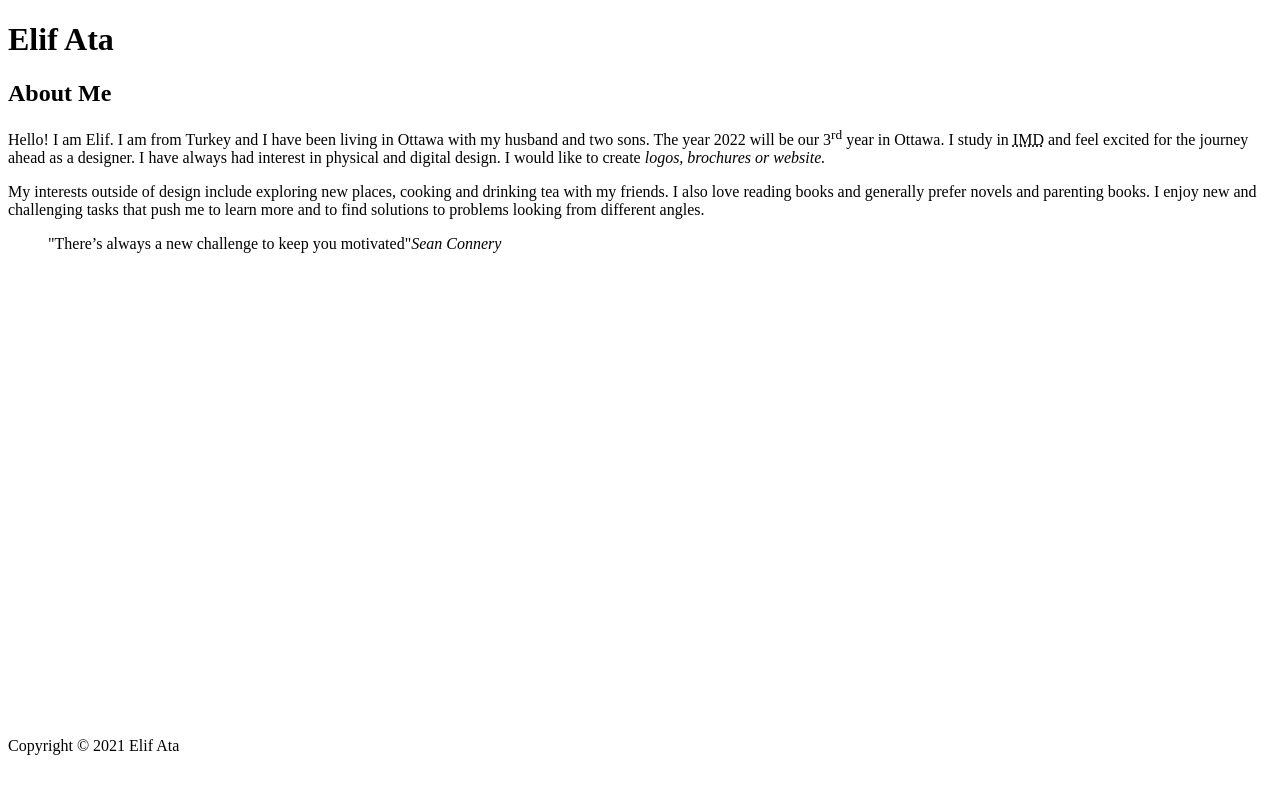
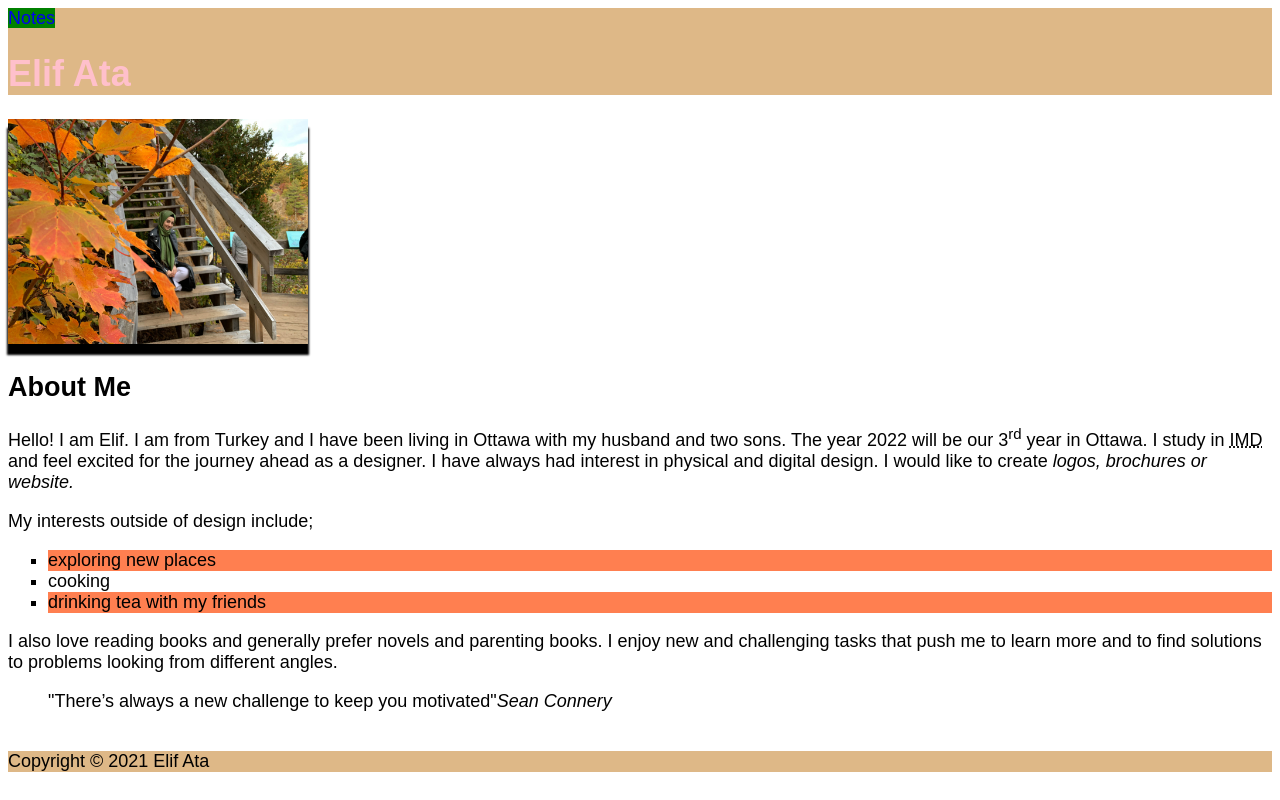
Before and after one commit to ata00003/ata00003.github.io, a plain HTML site: page html-assignment/index.html in a window 1280 px wide. Drawn offline with Linux system fonts and the light colour scheme.

Commit message:
adding style

```diff
--- /dev/null
+++ b/html-assignment/css/main.css
@@ -0,0 +1,24 @@
+body{
+    font-family:Arial, Helvetica, sans-serif;
+    font-size: 18px;
+}
+header, footer{
+    background-color: burlywood;
+}
+.site-title{
+    color: pink;
+}
+#my-image{
+    box-shadow:0 10px 2px 1px black;
+}
+li:nth-child(odd) {
+    background: coral;
+}
+a:link{
+    text-decoration: none;
+    background: green;
+    border: black;
+}
+a:hover{
+    background-color: cyan;
+}
--- a/html-assignment/index.html
+++ b/html-assignment/index.html
@@ -4,50 +4,39 @@
     <!-- Document information -->
     <meta charset="UTF-8">
     <title>Document</title>
+    <link href="css/main.css" rel="stylesheet">
   </head>
   <body>
     <!-- Document Content -->
     <header>
-         <h1>Elif Ata</h1>
+       <nav>  <a href="notes.html">Notes</a></nav>
+         <h1 class="site-title">Elif Ata</h1>
     </header>
     <main>
+      <img id="my-image" src="image/elif.jpg" alt="my photo" width="300" title="me" />
+      <article>
        <h2>About Me</h2>
         <p>Hello! I am Elif. I am from Turkey and I have been living in Ottawa with my husband and two sons.
      The year 2022 will be our 3<sup>rd</sup> year in Ottawa.
      I study in <abbr title="Interactive Media Design">IMD</abbr> and feel excited for the journey ahead as a designer.
-     I have always had interest in physical and digital design. I would like to create <em>logos, brochures or website.</em> </p>
-        <p>My interests outside of design include exploring new places, cooking and drinking tea with my friends.
-     I also love reading books and generally prefer novels and parenting books. I enjoy new and challenging tasks
-     that push me to learn more and to find solutions to problems looking from different angles.
+     I have always had interest in physical and digital design. I would like to create <em>logos, brochures or website.</em>
+        </p>
+        <p>My interests outside of design include;</p>
+          <ul style="list-style-type: square;">
+            <li>exploring new places</li>
+            <li>cooking</li>
+            <li>drinking tea with my friends</li>
+          </ul>
+         <p>I also love reading books and generally prefer novels and parenting books. I enjoy new and challenging tasks
+     that push me to learn more and to find solutions to problems looking from different angles.</p>
+
      <blockquote>"There’s always a new challenge to keep you motivated"<cite>Sean Connery</cite></blockquote>
-       </p>
+
+
+      </article>
     </main>
     <br>
-    <br>
-    <br>
-    <br>
-    <br>
-    <br>
-    <br>
-    <br>
-    <br>
-    <br>
-    <br>
-    <br>
-    <br>
-    <br>
-    <br>
-    <br>
-    <br>
-    <br>
-    <br>
-    <br>
-    <br>
-    <br>
-    <br>
-    <br>
-    <br>
-    <br>
+
 
 
 
```
Also changed, not shown: html-assignment/notes.html (added, +42 -0 lines), html-assignment/image/elif.jpg (added), 3 other files.
